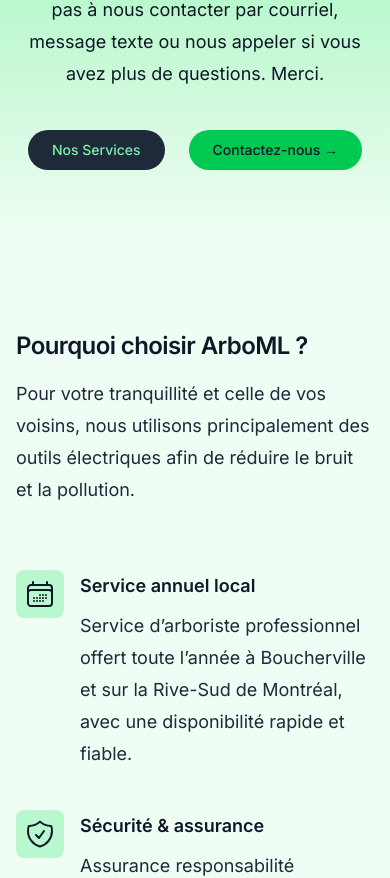
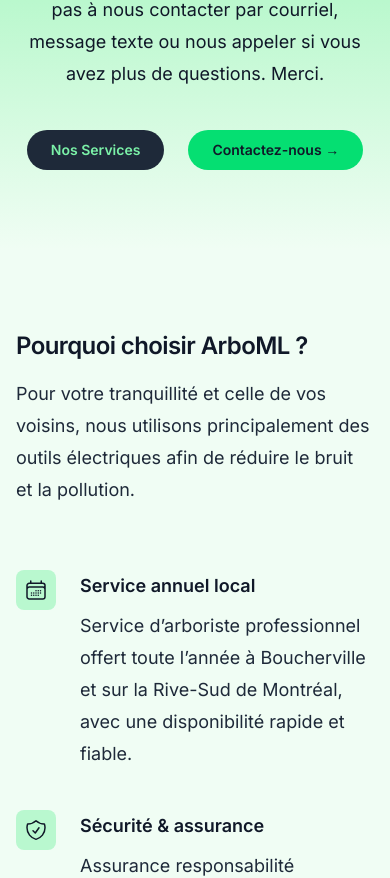
Before and after one commit to auxence-m/arboml-website, a Next.js app: page / in a window 390 px wide. Shown: the part 795-1673 px from the top of the page. Built offline with nearby package versions, Linux system fonts and the light colour scheme.

Commit message:
Minors font and colour changes

```diff
--- a/src/app/components/About.tsx
+++ b/src/app/components/About.tsx
@@ -57,8 +57,8 @@ export default function About() {
                         {features.map((feature) => (
                             <div key={feature.name} className="relative pl-16">
                                 <dt className="text-lg/8 font-semibold text-gray-900">
-                                    <div className="absolute top-0 left-0 flex size-12 items-center justify-center rounded-lg bg-green-200">
-                                        <feature.icon aria-hidden="true" className="size-8 text-gray-900" />
+                                    <div className="absolute top-0 left-0 flex size-10 items-center justify-center rounded-lg bg-green-200">
+                                        <feature.icon aria-hidden="true" className="size-6 text-gray-900" />
                                     </div>
                                     {feature.name}
                                 </dt>
--- a/src/app/components/Footer.tsx
+++ b/src/app/components/Footer.tsx
@@ -29,9 +29,9 @@ export default function Footer() {
                     <hr className="lg:hidden"/>
                     <div className="grid grid-cols-1 gap-8 lg:grid-cols-2 lg:gap-y-14">
                         <div className="text-left">
-                            <p className="text-lg font-bold tracking-tight text-pretty text-gray-900">
+                            <h3 className="text-lg font-semibold tracking-tight text-pretty text-gray-900">
                                 Services
-                            </p>
+                            </h3>
                             <div className="flex flex-col mt-2 gap-y-2 text-base/8 text-gray-800">
                                 {services.map((service) => (
                                     <div key={service.name}>
@@ -45,9 +45,9 @@ export default function Footer() {
                             </div>
                         </div>
                         <div className="text-left">
-                            <p className="text-lg font-bold tracking-tight text-pretty text-gray-900">
+                            <h3 className="text-lg font-semibold tracking-tight text-pretty text-gray-900">
                                 Contact
-                            </p>
+                            </h3>
                             <div className="flex flex-col mt-2 gap-y-2 text-base/8 text-gray-800">
                                 <div className="flex items-center space-x-2">
                                     <EnvelopeIcon className="size-6"/>
--- a/src/app/components/Hero.tsx
+++ b/src/app/components/Hero.tsx
@@ -21,10 +21,10 @@ export default function Hero() {
                         questions. Merci.
                     </p>
                     <div className="mt-10 flex gap-x-6 justify-center lg:justify-start">
-                        <Link href="/services" className="text-sm sm:text-base rounded-full bg-gray-800 px-6 py-2.5 font-medium hover:bg-gray-900 transition-colors text-green-300">
+                        <Link href="/services" className="text-sm sm:text-base rounded-full bg-gray-800 px-6 py-2.5 font-semibold hover:bg-gray-900 transition-colors text-green-300">
                             Nos Services
                         </Link>
-                        <Link href="/contact" className="text-sm sm:text-base rounded-full bg-green-500 px-6 py-2.5 font-medium hover:bg-green-600 transition-colors text-gray-900">
+                        <Link href="/contact" className="text-sm sm:text-base rounded-full bg-green-400 px-6 py-2.5 font-semibold hover:bg-green-500 transition-colors text-gray-900">
                             Contactez-nous <span aria-hidden="true">&rarr;</span>
                         </Link>
                     </div>
--- a/src/app/components/ServiceDescription.tsx
+++ b/src/app/components/ServiceDescription.tsx
@@ -11,9 +11,9 @@ export default function ServiceDescription() {
                         <h2 className="text-3xl/8 font-semibold text-gray-900">
                             {service.name}
                         </h2>
-                        <div className="mt-6 text-lg/8 text-pretty text-gray-800 whitespace-pre-line">
+                        <p className="mt-6 text-lg/8 text-pretty text-gray-800 whitespace-pre-line">
                             {service.description}
-                        </div>
+                        </p>
                     </div>
                     <div className={`relative max-h-96 max-lg:order-first ${index % 2 !== 0 ? "lg:order-first" : ""}`}>
                         <Image
```
